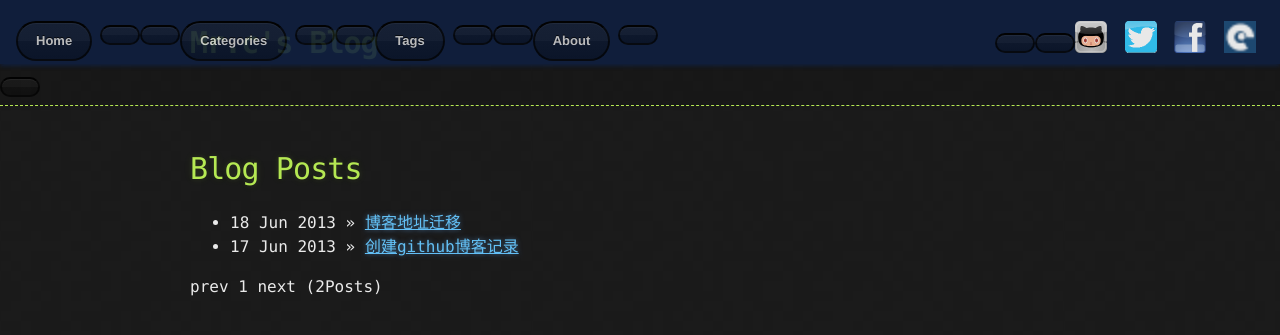
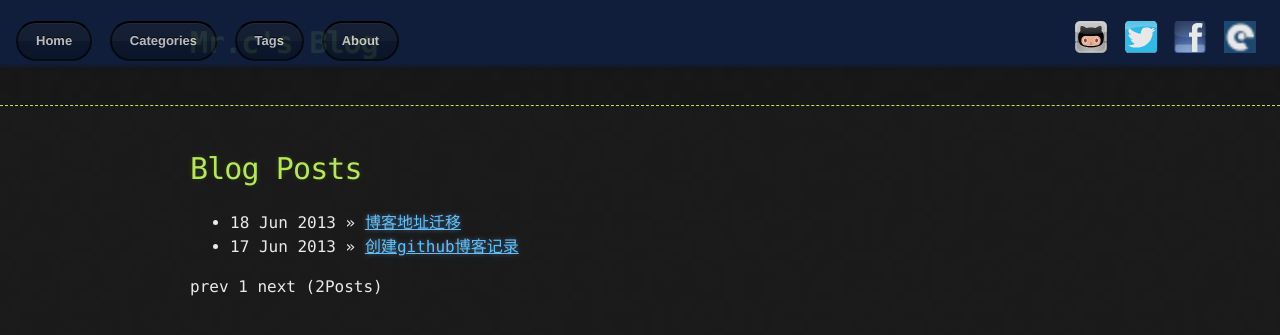
Before and after one commit to MichaelRoshen/michaelroshen.github.com, a Jekyll site: the page built from index.html, in a window 1280 px wide. Shown: the top 335 px of the page. Built offline with Jekyll 4.4.1, drawn with Linux system fonts in a browser that asks for light colours; Markdown is read by kramdown in place of the engine named in the settings; the list of posts is cut into pages by our own code.

```diff
--- a/_layouts/default.html
+++ b/_layouts/default.html
@@ -19,10 +19,10 @@
         <section id="downloads">
          <nav id="navBarTop">
         <ul class="navBarListLeft">
-            <li><a href="/" class="btn btn-github">Home</li>
-          <li><a href="/categories" class="btn btn-github">Categories</li>
-          <li><a href="/tags" class="btn btn-github">Tags</li>
-          <li><a href="/about" class="btn btn-github">About</li>
+            <li><a href="/" class="btn btn-github">Home</a></li>
+          <li><a href="/categories" class="btn btn-github">Categories</a></li>
+          <li><a href="/tags" class="btn btn-github">Tags</a></li>
+          <li><a href="/about" class="btn btn-github">About</a></li>
         </ul>
 
         <ul class="navBarListRight">
@@ -33,6 +33,7 @@
          </ul>
     </nav>
         </section>
+
       </div>
     </header>
 
--- a/stylesheets/stylesheet.css
+++ b/stylesheets/stylesheet.css
@@ -224,6 +224,7 @@
 .cf {
   zoom:1;
 }
+
 img.navDock {
 	transition: all 0.2s ease-out;
 	-webkit-transition: all 0.2s ease-out;
```
